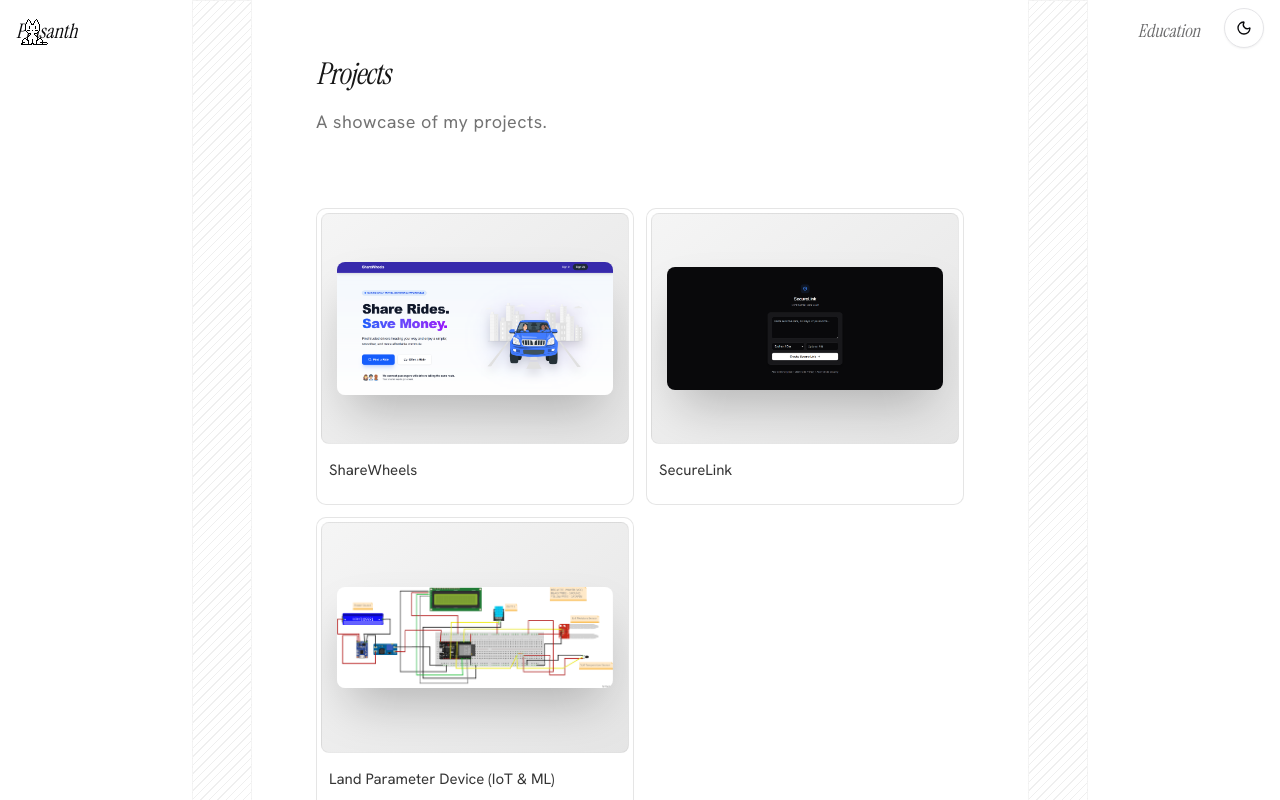
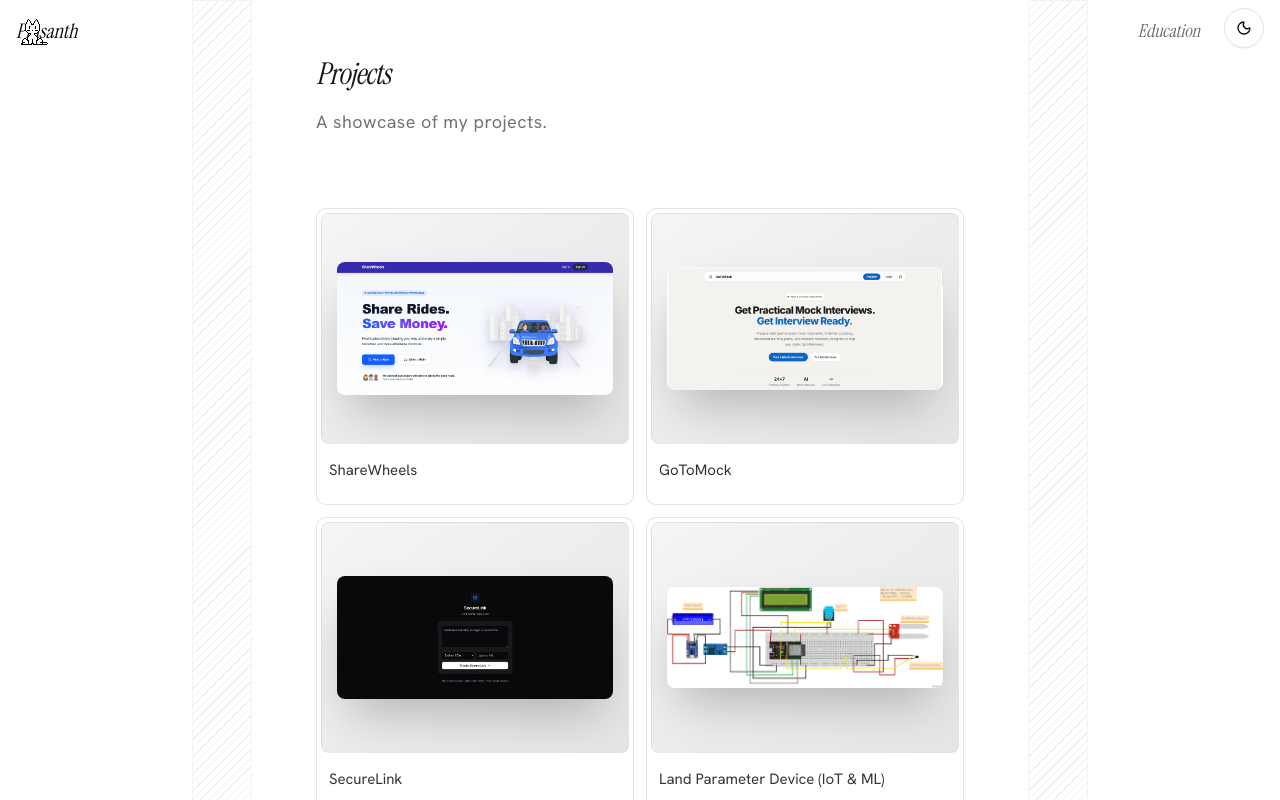
Before and after one commit to D-Prasanth-Kumar/portfolio, a Next.js app: page /projects in a window 1280 px wide. Shown: the top 800 px of the page. Built offline with nearby package versions, Linux system fonts and the light colour scheme.

Commit message:
add new project

```diff
--- a/src/data/projects.ts
+++ b/src/data/projects.ts
@@ -19,6 +19,22 @@ export const projects: Project[] = [
       "React",
       "MySQL",
       "REST API"
+    ],
+  },
+  {
+    id: 'gotomock',
+    title: "GoToMock",
+    description: "",
+    longDescription: "",
+    liveLink: "https://gotomock.vercel.app/",
+    githubLink: "https://github.com/D-Prasanth-Kumar/GoToMock",
+    video: '',
+    image: '/images/gtm.png',
+    tweetUrl: "",
+    tags: [
+      "Java",
+      "Spring Boot",
+      "WebRTC"
     ],
   },
   {
```
Also changed, not shown: public/images/gtm.png (added).
